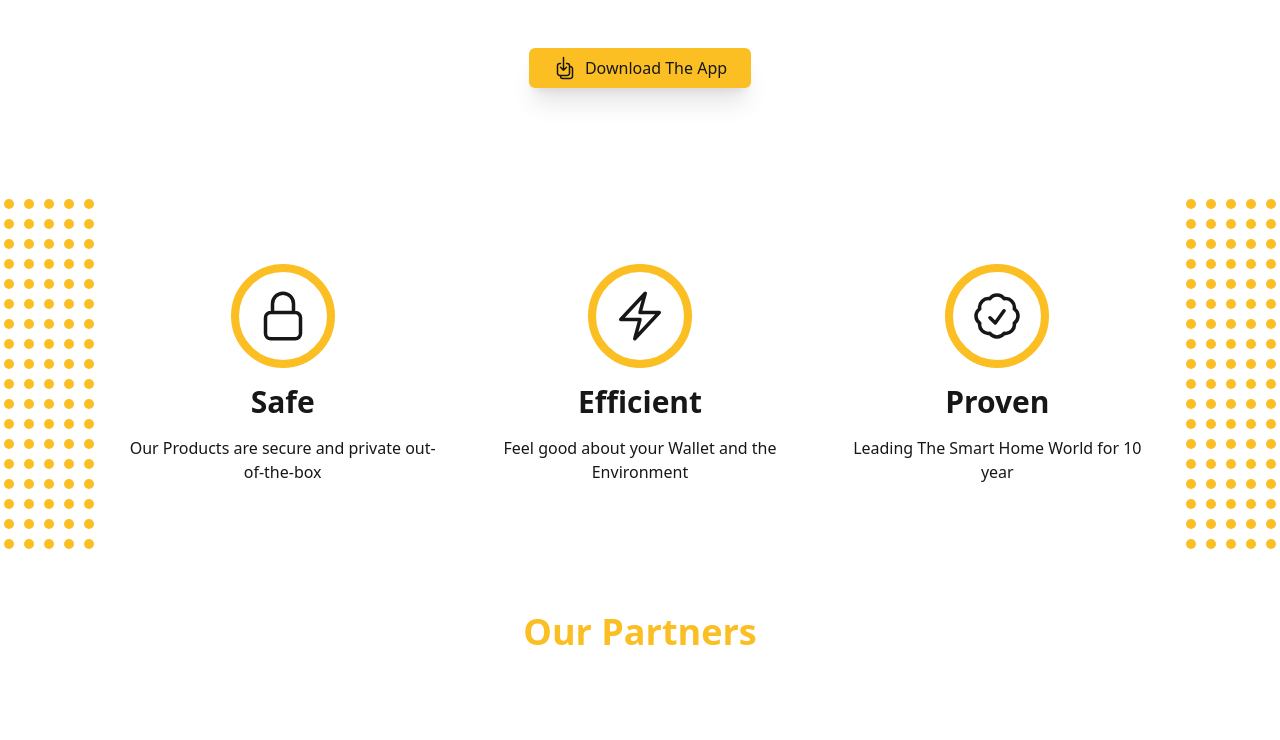
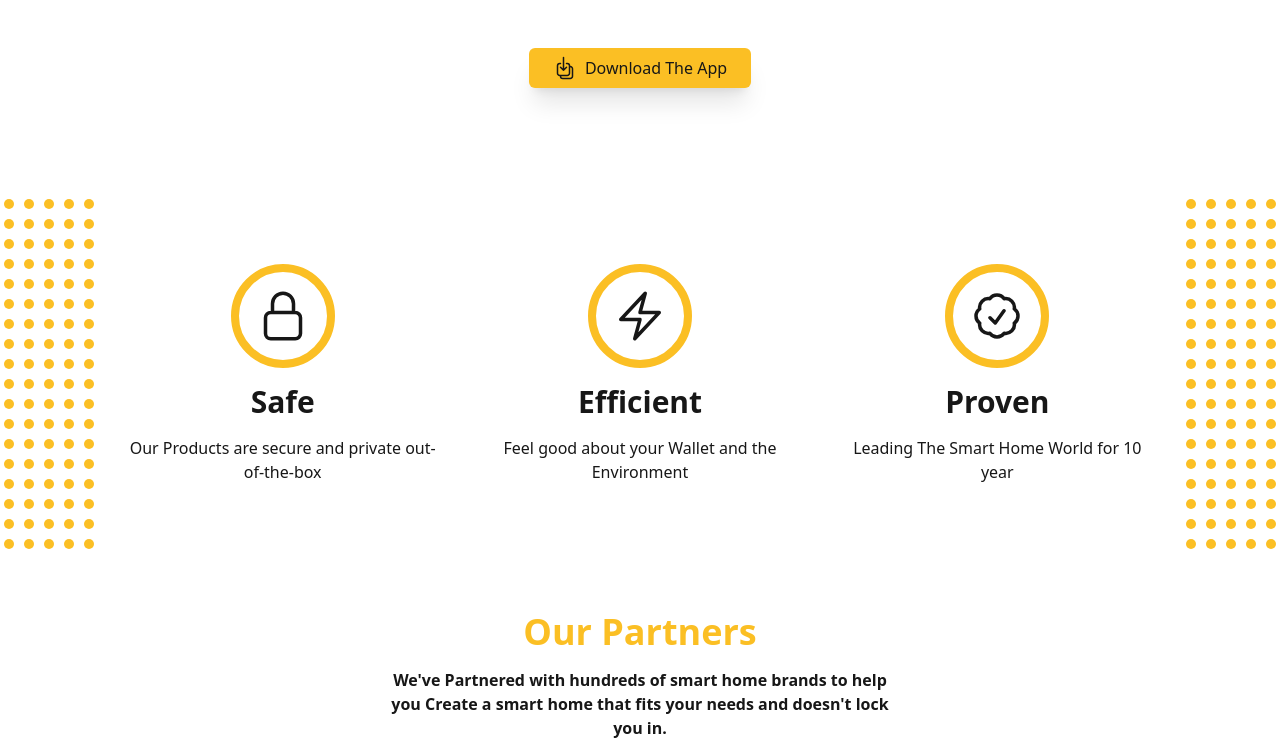
Before and after one commit to KakwiriStephen/HomeSmart, a website built with Vite: page index.html in a window 1280 px wide. Shown: the part 884-1624 px from the top of the page. Before the commit the page ends 1536 px from the top, so only its background shows below. Built offline with nearby package versions, Linux system fonts and the light colour scheme.

Commit message:
Partners

```diff
--- a/index.html
+++ b/index.html
@@ -262,6 +262,9 @@
     <section aria-labelledby="partners" class="text-center grid gap-8 place-items-center">
       <div class="grid gap-4">
         <h2 id="partners" class="text-4xl font-bold text-amber-400">Our Partners</h2>
+        <p class="w-full max-w-lg font-semibold" >
+          We've Partnered with hundreds of smart home brands to help you Create a smart home that fits your needs and doesn't lock you in.
+        </p>
 
       </div>
 
```
